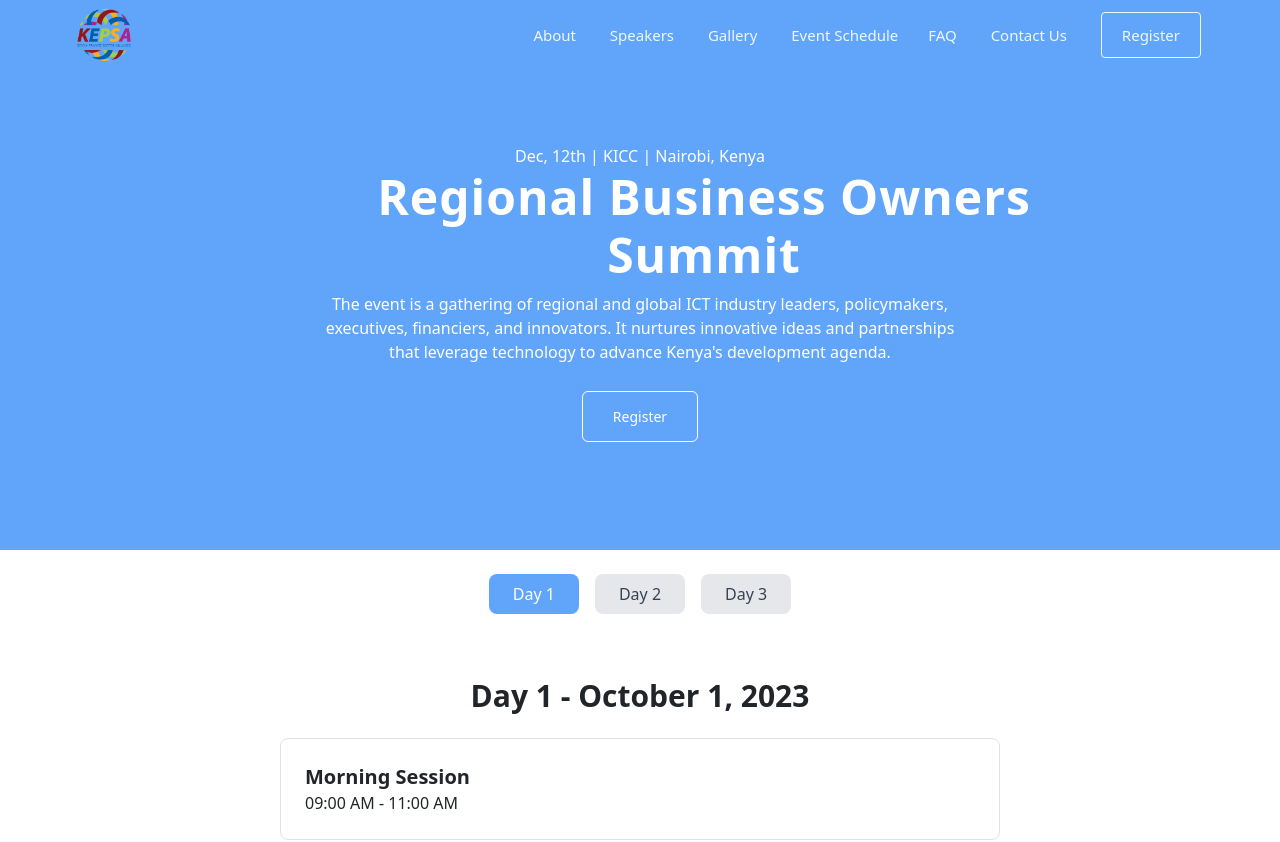
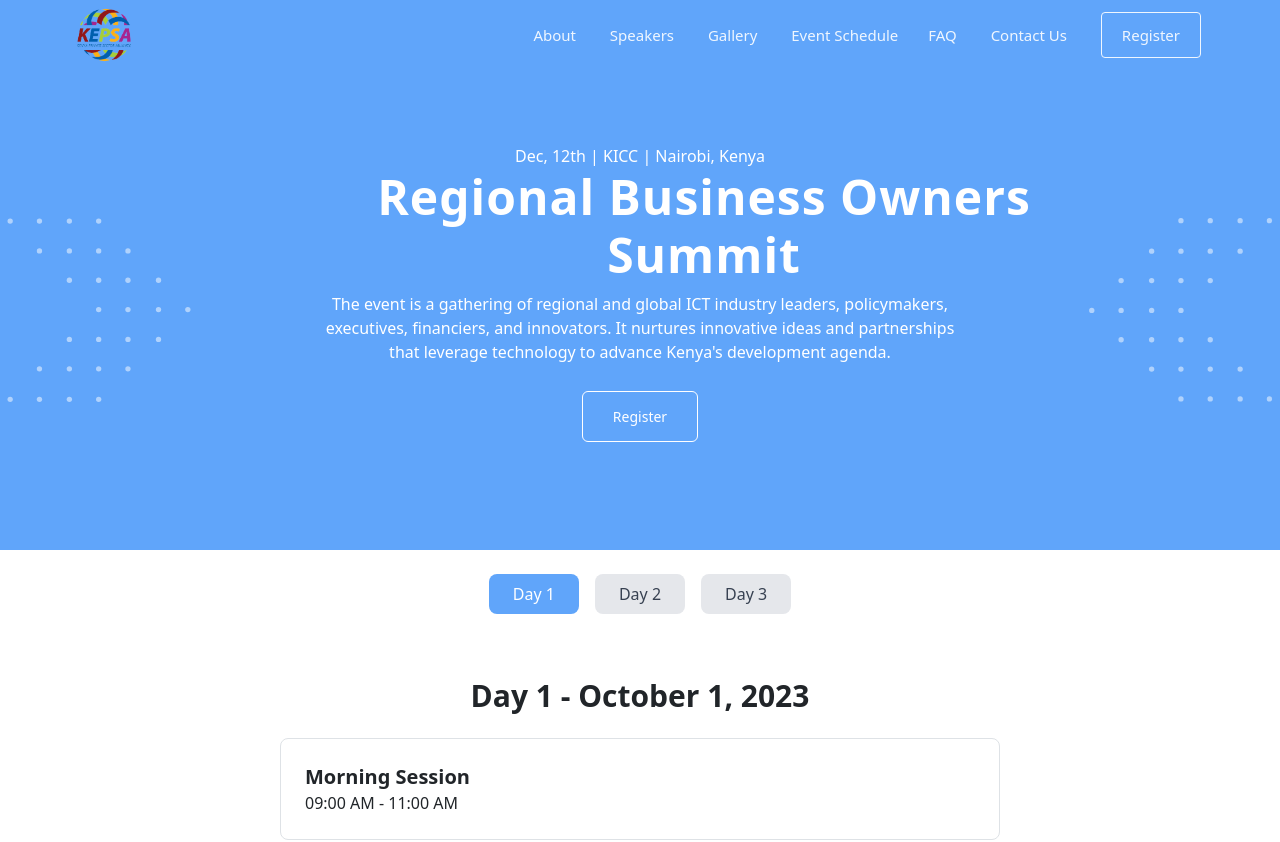
Before and after one commit to Kibetdonald/Event-Platform, a React (Create React App) app: page / in a window 1280 px wide. Shown: the top 842 px of the page. Built offline with nearby package versions, Linux system fonts and the light colour scheme.

Commit message:
Improved UI7

```diff
--- a/src/Components/AttendListings.jsx
+++ b/src/Components/AttendListings.jsx
@@ -14,7 +14,7 @@ export default function AttendListings() {
               Unite your siloed data, and access governed and secure first-,
               second-, and third-party data for previously unimagined insights.
             </li>
-            <li>&nbsp;
+             <li>&nbsp;
               Develop and run data applications, models, and pipelines where
               data lives.
             </li>
--- a/src/Components/FirstSection.jsx
+++ b/src/Components/FirstSection.jsx
@@ -5,21 +5,19 @@ import dots from "../Assets/Images/dots.svg";
 
 export default function FirstSection() {
   return (
-    <div
-      className="text-center bg-blue-400 w-full"
-      style={{
-        minHeight: "60vh",
-        display: "flex",
-        alignItems: "center",
-        justifyContent: "center",
-      }}
-    >
-      {/* <img
+    <div className="relative text-center bg-blue-400 w-full" style={{ minHeight: "60vh" }}>
+
+      <img
         src={dots}
         alt="dots"
-        style={{ position: "absolute" }}
-        className="flex-start"
-      /> */}
+        className="absolute left-0 top-1/2 transform -translate-y-1/2"
+      />
+      <img
+        src={dots}
+        alt="dots"
+        className="absolute right-0 top-1/2 transform -translate-y-1/2 rotate-180"
+      />
+      <div className="absolute inset-0 flex items-center justify-center">
         <div className="col-md-6 col-sm-12">
           <Zoom top>
             <span className="text-white text-center">
@@ -35,10 +33,7 @@ export default function FirstSection() {
           </Fade>
           <Fade top>
             <p className="smalltext">
-            The event is a gathering of regional and global ICT industry
-            leaders, policymakers, executives, financiers, and innovators. It
-            nurtures innovative ideas and partnerships that leverage technology
-            to advance Kenya's development agenda.
+              The event is a gathering of regional and global ICT industry leaders, policymakers, executives, financiers, and innovators. It nurtures innovative ideas and partnerships that leverage technology to advance Kenya's development agenda.
             </p>
           </Fade>
           <br />
@@ -50,5 +45,6 @@ export default function FirstSection() {
           </Fade>
         </div>
       </div>
+    </div>
   );
 }
```
Lines whose indentation alone changed are shown as unchanged.
